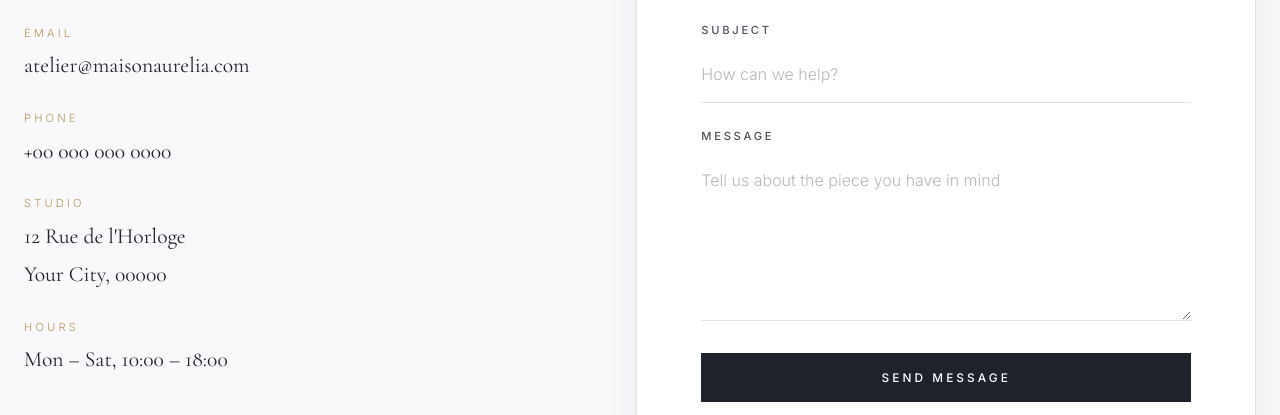
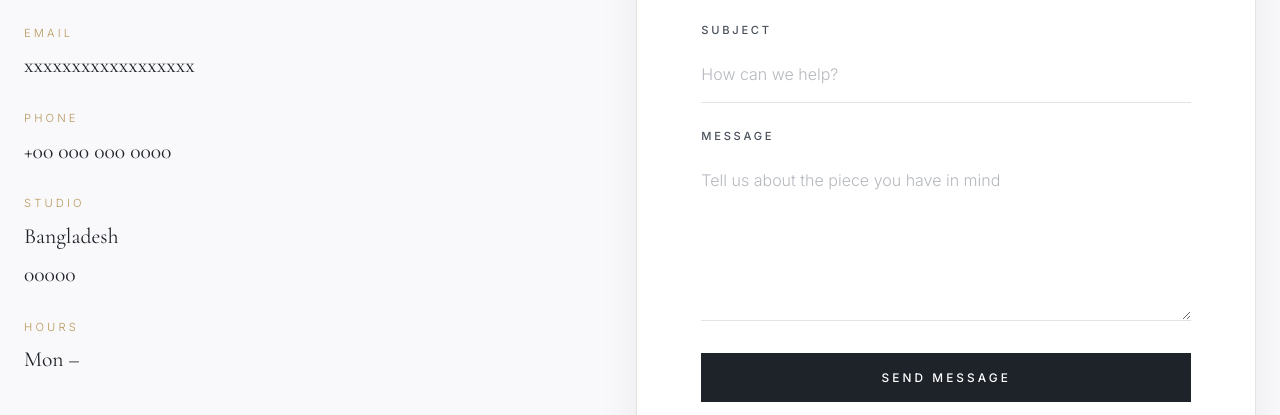
Before and after one commit to SultanMahmud-WebDeveloper/jewelry-Timeless-Craft-Unrivaled-Beauty, a plain HTML site: page contact.html in a window 1280 px wide. Shown: the part 732-1147 px from the top of the page. Drawn offline with nearby package versions, Linux system fonts and the light colour scheme.

Commit message:
Update contact.html

```diff
--- a/contact.html
+++ b/contact.html
@@ -48,7 +48,7 @@
           <dl class="contact-list">
             <div>
               <dt>Email</dt>
-              <dd><a href="mailto:atelier@maisonaurelia.com">atelier@maisonaurelia.com</a></dd>
+              <dd><a href="#">xxxxxxxxxxxxxxxxxx</a></dd>
             </div>
             <div>
               <dt>Phone</dt>
@@ -56,11 +56,11 @@
             </div>
             <div>
               <dt>Studio</dt>
-              <dd>12 Rue de l'Horloge<br>Your City, 00000</dd>
+              <dd>Bangladesh<br> 00000</dd>
             </div>
             <div>
               <dt>Hours</dt>
-              <dd>Mon – Sat, 10:00 – 18:00</dd>
+              <dd>Mon –</dd>
             </div>
           </dl>
 
```
